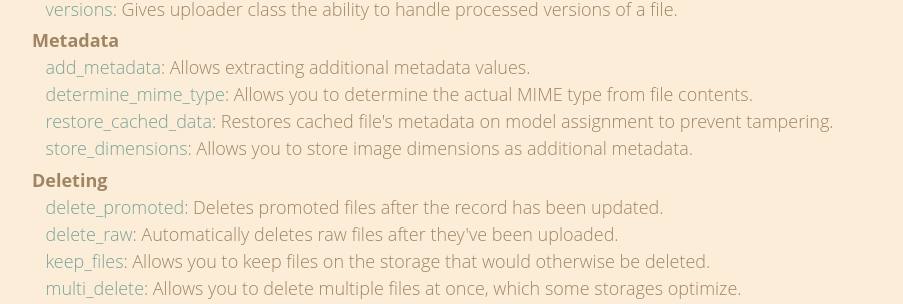
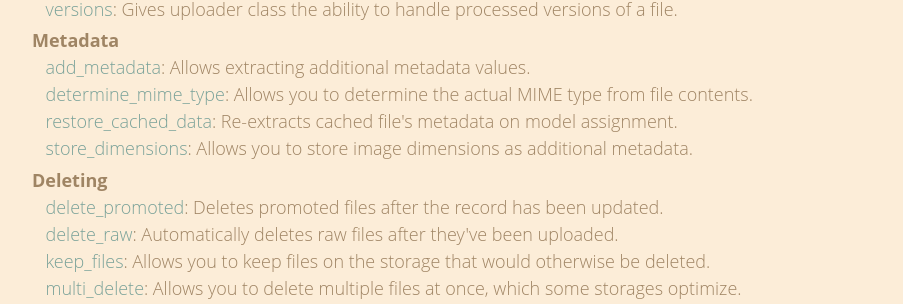
Before and after one commit to avinashcodeer/Romenics, a Jekyll site: the page built from www/index.html, in a window 1280 px wide and 900 px high, scrolled down 935 px. Shown: the part 151-455 px from the top of the window, without its empty margins (106-1009 px from the left). Built offline with Jekyll 4.4.1, drawn with Linux system fonts in a browser that asks for light colours; emoji names are drawn with the system emoji font.

Commit message:
Improve restore_cached_data documentation

```diff
--- a/www/_data/plugins.yml
+++ b/www/_data/plugins.yml
@@ -84,7 +84,7 @@ Metadata:
   -
     name: restore_cached_data
     path: RestoreCachedData.html
-    description: Restores cached file's metadata on model assignment to prevent tampering.
+    description: Re-extracts cached file's metadata on model assignment.
   -
     name: store_dimensions
     path: StoreDimensions.html
```
Also changed, not shown: lib/shrine/plugins/restore_cached_data.rb (+11 -4 lines), README.md.
